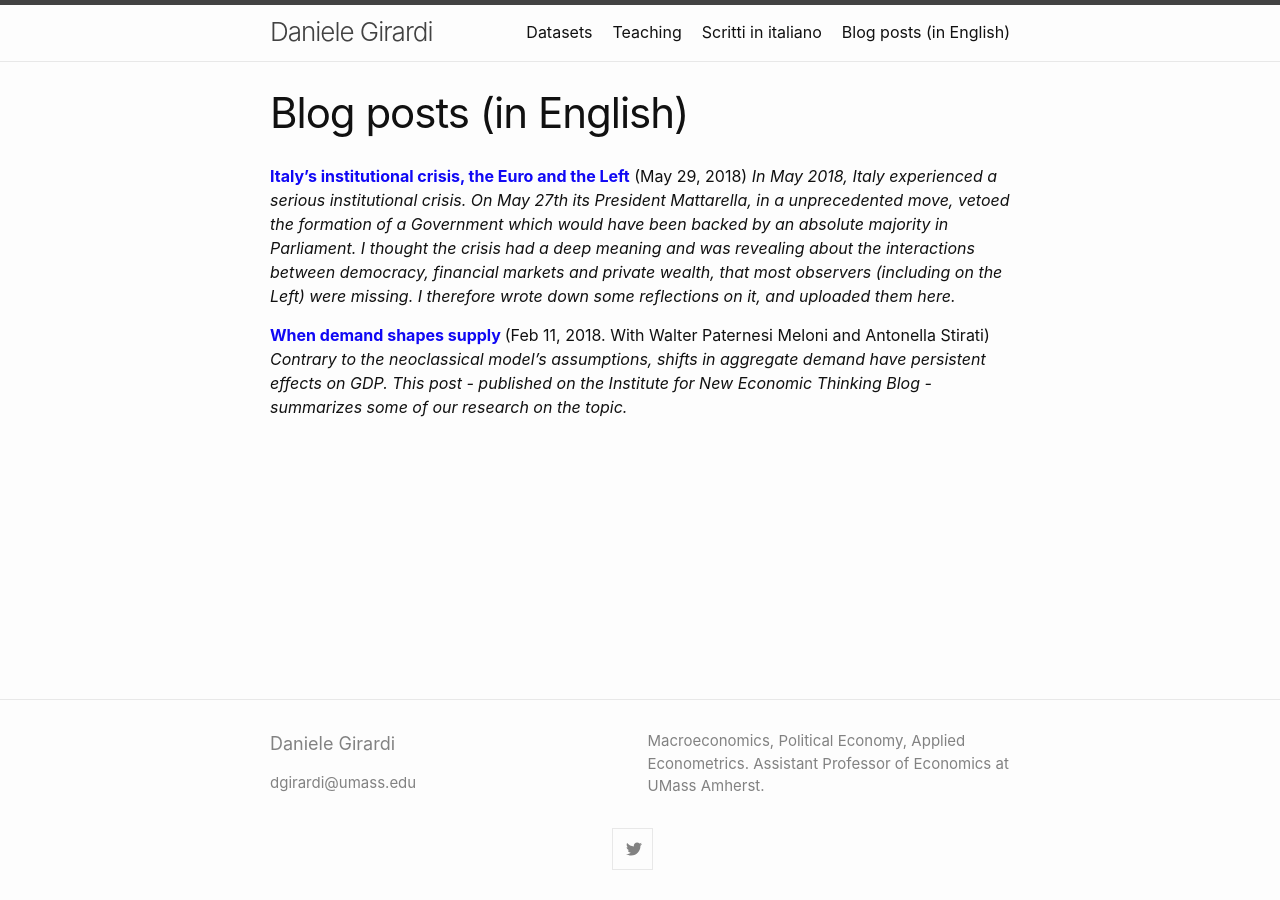
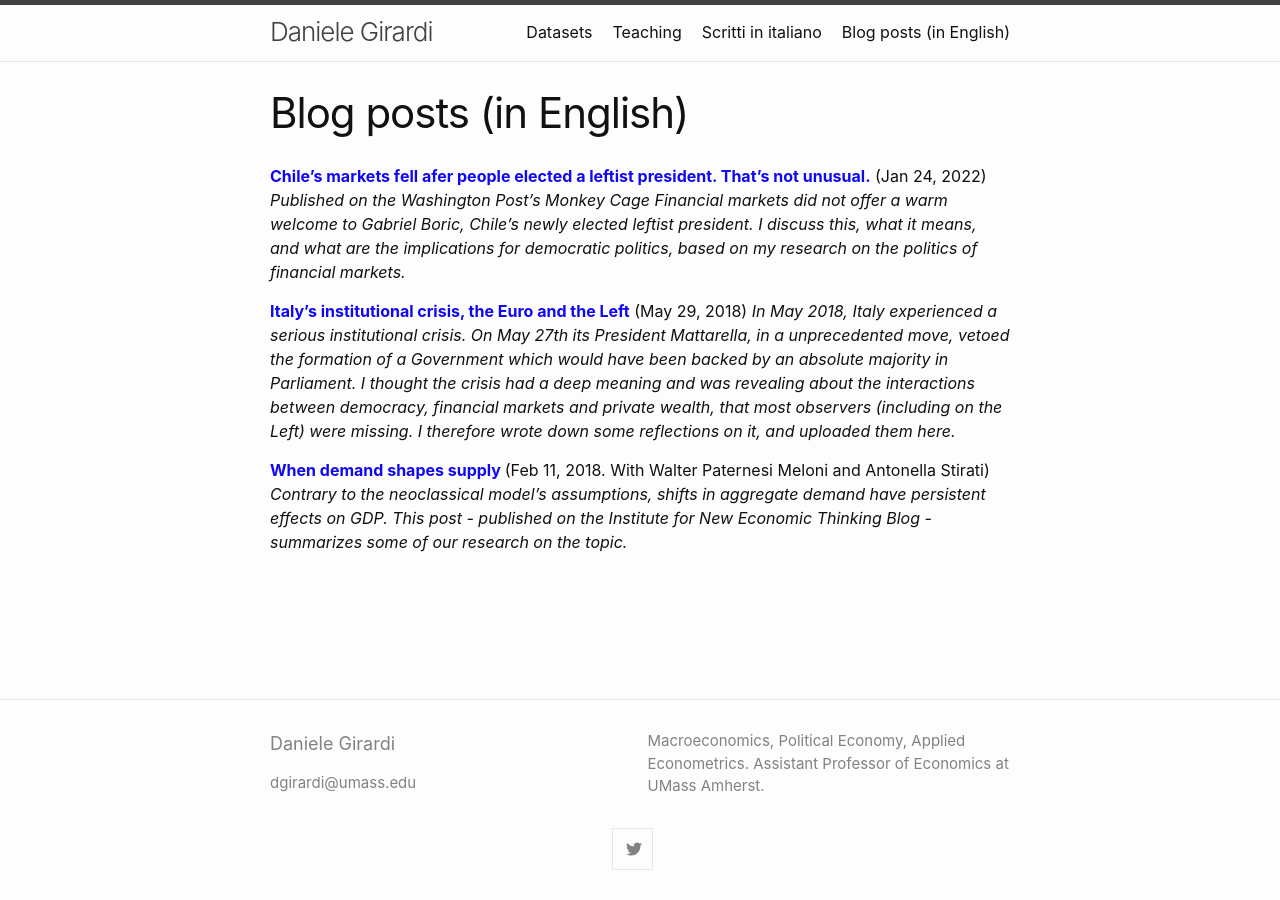
Before and after one commit to danielegirardi/danielegirardi.github.io, a Jekyll site: the page built from posts/english_posts.md, in a window 1280 px wide. Built offline with Jekyll 4.4.1, drawn with Linux system fonts in a browser that asks for light colours.

Commit message:
Update english_posts.md

```diff
--- a/posts/english_posts.md
+++ b/posts/english_posts.md
@@ -6,6 +6,10 @@ permalink: /english_posts/
 
 <style type="text/css">a {text-decoration: none; color: inherit}</style>
 
+<span style="color: #1008F4;"><strong><a href="https://www.washingtonpost.com/politics/2022/01/24/chiles-markets-fell-after-people-elected-leftist-president-thats-not-unusual/" target="_blank" rel="noopener">Chile’s markets fell afer people elected a leftist president. That’s not unusual.</a></strong></span> (Jan 24, 2022)
+<em> Published on the Washington Post's Monkey Cage</em>
+<em>Financial markets did not offer a warm welcome to Gabriel Boric, Chile’s newly elected leftist president. I discuss this, what it means, and what are the implications for democratic politics, based on my research on the politics of financial markets. </em>
+
 <span style="color: #1008F4;"><strong><a href="https://danielegirardi.github.io/posts/may2018post" target="_blank" rel="noopener">Italy's institutional crisis, the Euro and the Left</a></strong></span> (May 29, 2018)
 <em>In May 2018, Italy experienced a serious institutional crisis. On May 27th its President Mattarella, in a unprecedented move, vetoed the formation of a Government which would have been backed by an absolute majority in Parliament. I thought the crisis had a deep meaning and was revealing about the interactions between democracy, financial markets and private wealth, that most observers (including on the Left) were missing. I therefore wrote down some reflections on it, and uploaded them here. </em>
 
```
